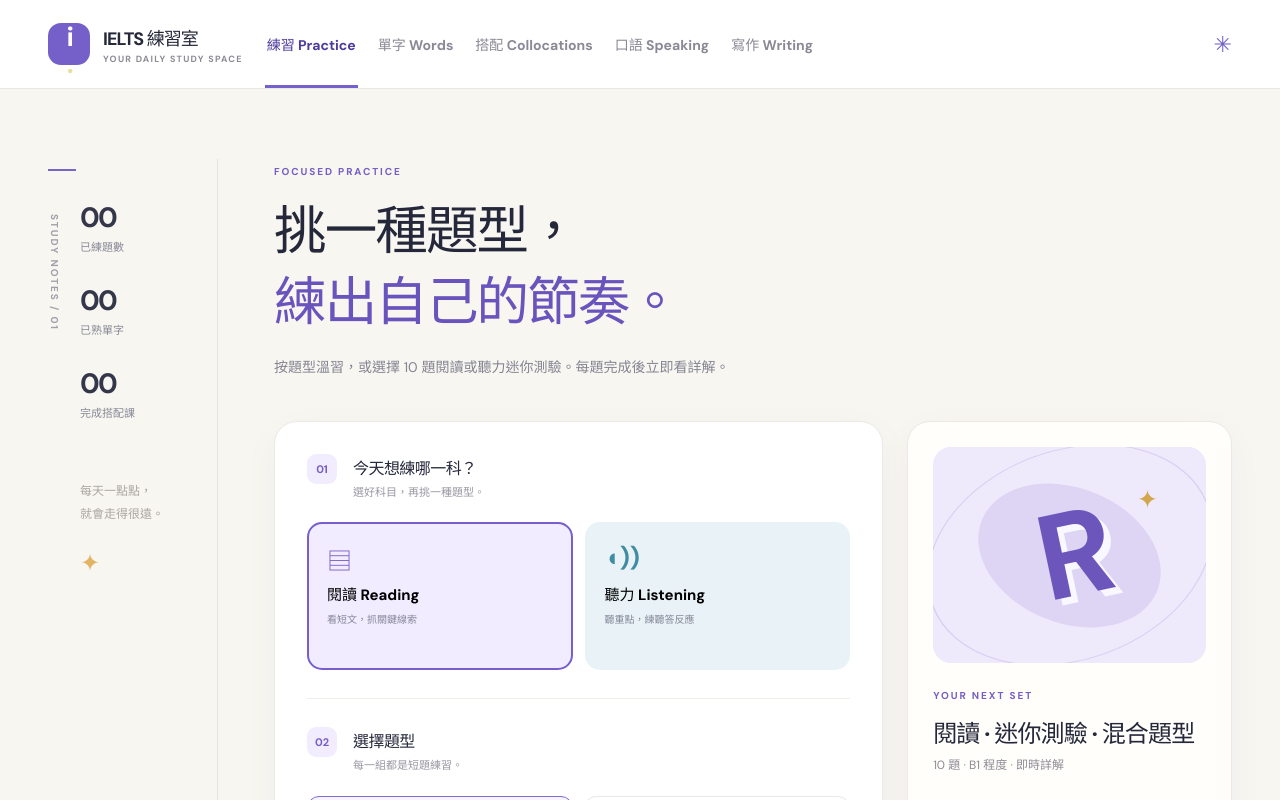
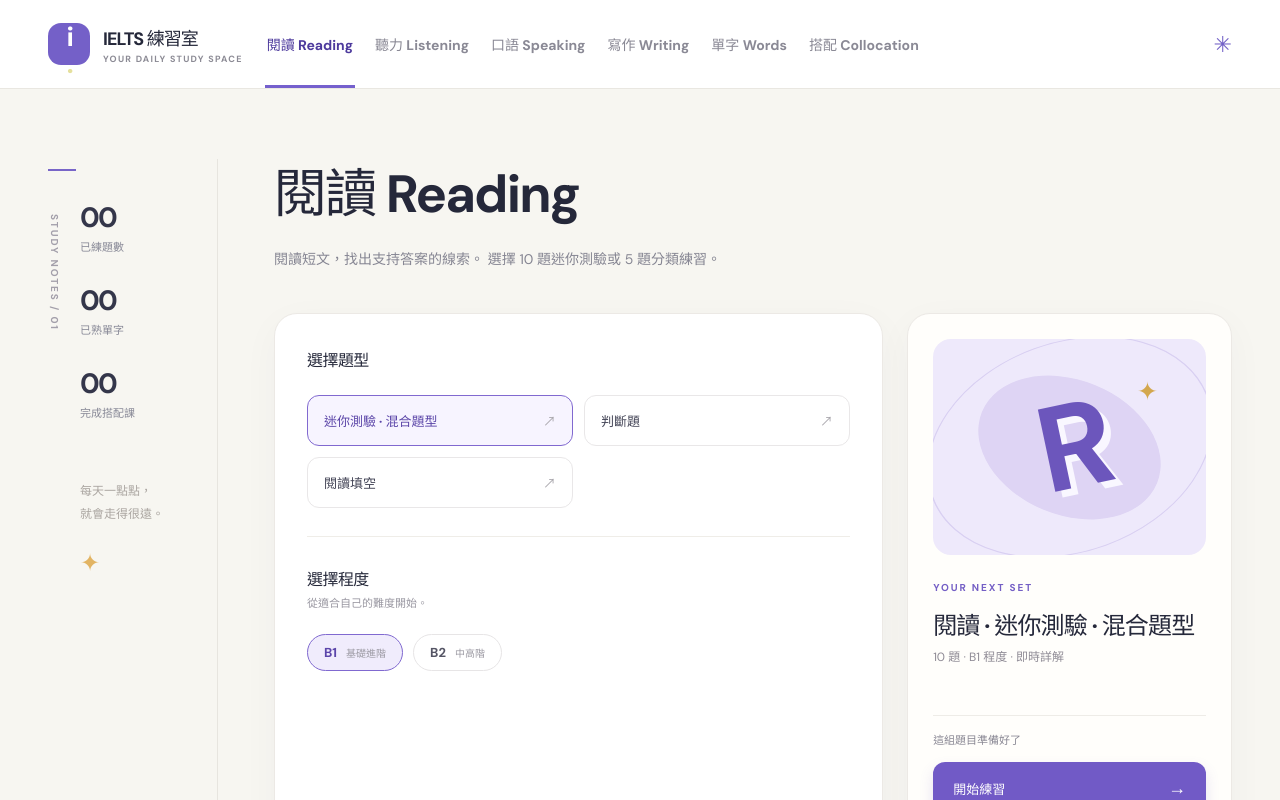
Before and after one commit to anclh/ielts-study-studio, a React (Vite) app: page / in a window 1280 px wide. Shown: the top 800 px of the page. Built offline with nearby package versions, Linux system fonts and the light colour scheme.

Commit message:
Give Reading and Listening dedicated pages

```diff
--- a/src/App.tsx
+++ b/src/App.tsx
@@ -1,4 +1,4 @@
-import { useState } from 'react'
+import { useState, useSyncExternalStore } from 'react'
 import { Practice } from './Practice'
 import { Words } from './Words'
 import { Productive } from './Productive'
@@ -10,10 +10,41 @@ import { words } from './content/words'
 import { loadBrowserProgress, saveBrowserProgress } from './storage'
 import { type Progress } from './model'
 
-type Page = 'practice' | 'words' | 'collocations' | 'speaking' | 'writing'
+const pages = [
+  { id: 'reading', label: '閱讀', english: 'Reading', icon: '▤' },
+  { id: 'listening', label: '聽力', english: 'Listening', icon: '♫' },
+  { id: 'speaking', label: '口語', english: 'Speaking', icon: '◉' },
+  { id: 'writing', label: '寫作', english: 'Writing', icon: '✎' },
+  { id: 'words', label: '單字', english: 'Words', icon: '✳' },
+  { id: 'collocations', label: '搭配', english: 'Collocation', icon: 'Aa' },
+] as const
+
+type Page = typeof pages[number]['id']
+
+function getPage(): Page {
+  return pages.find(({ id }) => window.location.hash === `#/${id}`)?.id ?? 'reading'
+}
+
+function subscribeToPage(onChange: () => void) {
+  window.addEventListener('hashchange', onChange)
+  return () => window.removeEventListener('hashchange', onChange)
+}
+
+function Navigation({ page, mobile = false }: { page: Page; mobile?: boolean }) {
+  return (
+    <nav className={mobile ? 'mobile-nav' : 'desktop-nav'} aria-label={mobile ? '手機導覽' : '主要導覽'}>
+      {pages.map(({ id, label, english, icon }) => (
+        <a key={id} href={`#/${id}`} aria-current={page === id ? 'page' : undefined} className={page === id ? 'nav-active' : ''}>
+          {mobile && <span aria-hidden="true">{icon}</span>}
+          {mobile ? label : `${label} ${english}`}
+        </a>
+      ))}
+    </nav>
+  )
+}
 
 export default function App() {
-  const [page, setPage] = useState<Page>('practice')
+  const page = useSyncExternalStore(subscribeToPage, getPage)
   const [progress, setProgress] = useState<Progress>(() => loadBrowserProgress(window))
   const [collocationProgress, setCollocationProgress] = useState<CollocationProgress>(() => loadBrowserCollocationProgress(window))
   const updateProgress = (next: Progress) => {
@@ -26,12 +57,28 @@ export default function App() {
   }
 
   return <div className="app-shell">
-    <a className="skip-link" href="#main">跳到主要內容</a>
-    <header className="site-header"><div className="header-inner"><button className="brand" onClick={() => setPage('practice')} aria-label="IELTS 練習室，前往練習"><span className="brand-mark">i<span>.</span></span><span className="brand-words"><strong>IELTS 練習室</strong><small>YOUR DAILY STUDY SPACE</small></span></button><nav className="desktop-nav" aria-label="主要導覽"><button className={page === 'practice' ? 'nav-active' : ''} onClick={() => setPage('practice')} aria-current={page === 'practice' ? 'page' : undefined}>練習 Practice</button><button className={page === 'words' ? 'nav-active' : ''} onClick={() => setPage('words')} aria-current={page === 'words' ? 'page' : undefined}>單字 Words</button><button className={page === 'collocations' ? 'nav-active' : ''} onClick={() => setPage('collocations')} aria-current={page === 'collocations' ? 'page' : undefined}>搭配 Collocations</button><button className={page === 'speaking' ? 'nav-active' : ''} onClick={() => setPage('speaking')}>口語 Speaking</button><button className={page === 'writing' ? 'nav-active' : ''} onClick={() => setPage('writing')}>寫作 Writing</button></nav><div className="header-right"><span className="header-label">LEARN AT YOUR PACE</span><span className="header-star" aria-hidden="true">✳</span></div></div></header>
+    <a className="skip-link" href="#main" onClick={event => {
+      const main = document.getElementById('main')
+      if (!main) return
+      event.preventDefault()
+      main.tabIndex = -1
+      main.focus()
+      main.scrollIntoView()
+    }}>跳到主要內容</a>
+    <header className="site-header">
+      <div className="header-inner">
+        <a className="brand" href="#/reading" aria-label="IELTS 練習室，前往閱讀">
+          <span className="brand-mark">i<span>.</span></span>
+          <span className="brand-words"><strong>IELTS 練習室</strong><small>YOUR DAILY STUDY SPACE</small></span>
+        </a>
+        <Navigation page={page} />
+        <div className="header-right"><span className="header-label">LEARN AT YOUR PACE</span><span className="header-star" aria-hidden="true">✳</span></div>
+      </div>
+    </header>
     <div className="page-wrap"><aside className="side-rail" aria-label="學習進度"><div className="rail-line" /><span className="rail-label">STUDY NOTES / 01</span><div className="rail-block"><span className="rail-number">{String(progress.practiceAttempts.length).padStart(2, '0')}</span><span>已練題數</span></div><div className="rail-block"><span className="rail-number">{String(Object.values(progress.wordStreaks).filter(count => count >= 3).length).padStart(2, '0')}</span><span>已熟單字</span></div><div className="rail-block"><span className="rail-number">{String(Object.values(collocationProgress.done).filter(Boolean).length).padStart(2, '0')}</span><span>完成搭配課</span></div><div className="rail-message">每天一點點，<br />就會走得很遠。<span aria-hidden="true">✦</span></div></aside>
-      {page === 'practice' ? <Practice questions={practiceQuestions} progress={progress} onProgressChange={updateProgress} /> : page === 'words' ? <Words words={words} progress={progress} onProgressChange={updateProgress} /> : page === 'collocations' ? <Collocations lessons={collocationLessons} progress={collocationProgress} onProgressChange={updateCollocationProgress} /> : <Productive key={page} mode={page} />}
+      {(page === 'reading' || page === 'listening') ? <Practice key={page} skill={page} questions={practiceQuestions} progress={progress} onProgressChange={updateProgress} /> : page === 'words' ? <Words words={words} progress={progress} onProgressChange={updateProgress} /> : page === 'collocations' ? <Collocations lessons={collocationLessons} progress={collocationProgress} onProgressChange={updateCollocationProgress} /> : <Productive key={page} mode={page} />}
     </div>
     <footer className="site-footer"><span>IELTS 練習室 · 原創示範題</span><span>練習在這裡，進步在每天。</span></footer>
-    <nav className="mobile-nav" aria-label="手機導覽"><button className={page === 'practice' ? 'nav-active' : ''} onClick={() => setPage('practice')} aria-current={page === 'practice' ? 'page' : undefined}><span aria-hidden="true">▤</span>練習</button><button className={page === 'words' ? 'nav-active' : ''} onClick={() => setPage('words')} aria-current={page === 'words' ? 'page' : undefined}><span aria-hidden="true">✳</span>單字</button><button className={page === 'collocations' ? 'nav-active' : ''} onClick={() => setPage('collocations')} aria-current={page === 'collocations' ? 'page' : undefined}><span aria-hidden="true">Aa</span>搭配</button><button className={page === 'speaking' ? 'nav-active' : ''} onClick={() => setPage('speaking')}><span aria-hidden="true">◉</span>口語</button><button className={page === 'writing' ? 'nav-active' : ''} onClick={() => setPage('writing')}><span aria-hidden="true">✎</span>寫作</button></nav>
+    <Navigation page={page} mobile />
   </div>
 }
--- a/src/Practice.tsx
+++ b/src/Practice.tsx
@@ -2,6 +2,7 @@ import { useEffect, useState } from 'react'
 import { answerIsCorrect, completePracticeSet, getPracticeSet, type Level, type PracticeQuestion, type Progress, type QuestionType, type Skill } from './model'
 
 interface Props {
+  skill: Skill
   questions: PracticeQuestion[]
   progress: Progress
   onProgressChange: (progress: Progress) => void
@@ -20,9 +21,8 @@ const types: Record<Skill, QuestionType[]> = {
   listening: ['listening-mini', 'listening-choice', 'listening-gap'],
 }
 
-export function Practice({ questions, progress, onProgressChange }: Props) {
-  const [skill, setSkill] = useState<Skill>('reading')
-  const [type, setType] = useState<QuestionType>(types.reading[0])
+export function Practice({ skill, questions, progress, onProgressChange }: Props) {
+  const [type, setType] = useState<QuestionType>(types[skill][0])
   const [level, setLevel] = useState<Level>('B1')
   const [selectedSet, setSelectedSet] = useState<number | null>(null)
   const [set, setSet] = useState<PracticeQuestion[] | null>(null)
@@ -34,12 +34,6 @@ export function Practice({ questions, progress, onProgressChange }: Props) {
   useEffect(() => () => window.speechSynthesis?.cancel(), [])
   const speechAvailable = typeof window !== 'undefined' && 'speechSynthesis' in window
 
-  const pickSkill = (next: Skill) => {
-    setSkill(next)
-    setType(types[next][0])
-    setLevel('B1')
-    setSelectedSet(null)
-  }
   const pickType = (next: QuestionType) => {
     setType(next)
     setLevel('B1')
@@ -111,16 +105,22 @@ export function Practice({ questions, progress, onProgressChange }: Props) {
         {submitted && <div className={`feedback ${answerIsCorrect(current, answer) ? 'feedback--good' : 'feedback--review'}`} role="status"><strong>{answerIsCorrect(current, answer) ? '答對了！' : `再看看：正確答案是 ${current.answer}`}</strong><p>{current.explanation}</p></div>}
         <div className="question-actions">{submitted ? <button className="primary-button" onClick={next}>{index === setSize - 1 ? '看本次結果' : '下一題'} <span aria-hidden="true">→</span></button> : <button className="primary-button" onClick={submit} disabled={!answer.trim()}>送出答案 <span aria-hidden="true">→</span></button>}</div>
       </section>
-      <p className="fine-print">聽力使用裝置語音朗讀的原創示範題，文字稿可隨時查看。</p>
+      {skill === 'listening' && <p className="fine-print">聽力使用裝置語音朗讀，文字稿可隨時查看。</p>}
     </main>
   }
 
   const available = matching.length
-  return <main className="main-content" id="main"><div className="page-intro"><span className="eyebrow">FOCUSED PRACTICE</span><h1>挑一種題型，<br /><em>練出自己的節奏。</em></h1><p>按題型溫習，或選擇 10 題閱讀或聽力迷你測驗。每題完成後立即看詳解。</p></div>
-    <div className="practice-layout"><section className="panel picker-panel"><div className="section-title"><span className="step-number">01</span><div><h2>今天想練哪一科？</h2><p>選好科目，再挑一種題型。</p></div></div>
-      <div className="skill-grid"><button className={`skill-card skill-card--reading ${skill === 'reading' ? 'skill-card--active' : ''}`} onClick={() => pickSkill('reading')} aria-pressed={skill === 'reading'}><span className="skill-symbol">▤</span><strong>閱讀 Reading</strong><small>看短文，抓關鍵線索</small></button><button className={`skill-card skill-card--listening ${skill === 'listening' ? 'skill-card--active' : ''}`} onClick={() => pickSkill('listening')} aria-pressed={skill === 'listening'}><span className="skill-symbol">◖))</span><strong>聽力 Listening</strong><small>聽重點，練聽答反應</small></button></div>
-      <div className="divider" /><div className="section-title"><span className="step-number">02</span><div><h2>選擇題型</h2><p>每一組都是短題練習。</p></div></div><div className="type-grid">{types[skill].map(item => <button key={item} className={`type-button ${type === item ? 'type-button--active' : ''}`} onClick={() => pickType(item)} aria-pressed={type === item}><span>{typeNames[item]}</span><span aria-hidden="true">↗</span></button>)}</div>
-      <div className="divider" /><div className="section-title"><span className="step-number">03</span><div><h2>選擇程度</h2><p>從適合自己的難度開始。</p></div></div><div className="level-row">{(['B1', 'B2'] as Level[]).map(item => <button key={item} className={`level-chip ${level === item ? 'level-chip--active' : ''}`} onClick={() => { setLevel(item); setSelectedSet(null) }} aria-pressed={level === item}>{item} <small>{item === 'B1' ? '基礎進階' : '中高階'}</small></button>)}</div>
+  const isReading = skill === 'reading'
+  return <main className="main-content" id="main">
+    <div className="page-intro">
+      <h1>{isReading ? '閱讀 Reading' : '聽力 Listening'}</h1>
+      <p>{isReading ? '閱讀短文，找出支持答案的線索。' : '播放語音，練習辨認重點和細節。'} 選擇 10 題迷你測驗或 5 題分類練習。</p>
+    </div>
+    <div className="practice-layout">
+      <section className="panel picker-panel">
+        <div className="section-title"><div><h2>選擇題型</h2></div></div>
+        <div className="type-grid">{types[skill].map(item => <button key={item} className={`type-button ${type === item ? 'type-button--active' : ''}`} onClick={() => pickType(item)} aria-pressed={type === item}><span>{typeNames[item]}</span><span aria-hidden="true">↗</span></button>)}</div>
+      <div className="divider" /><div className="section-title"><div><h2>選擇程度</h2><p>從適合自己的難度開始。</p></div></div><div className="level-row">{(['B1', 'B2'] as Level[]).map(item => <button key={item} className={`level-chip ${level === item ? 'level-chip--active' : ''}`} onClick={() => { setLevel(item); setSelectedSet(null) }} aria-pressed={level === item}>{item} <small>{item === 'B1' ? '基礎進階' : '中高階'}</small></button>)}</div>
     </section><aside className="start-panel"><div className="start-art" aria-hidden="true"><span className="art-orbit art-orbit--one" /><span className="art-orbit art-orbit--two" /><span className="art-letter">{skill === 'reading' ? 'R' : 'L'}</span><span className="art-spark">✦</span></div><span className="eyebrow">YOUR NEXT SET</span><h2>{skill === 'reading' ? '閱讀' : '聽力'} · {typeNames[type]}</h2><p>{setSize} 題 · {level} 程度 · 即時詳解</p>{setCount > 1 && <div className="level-row" aria-label="選擇練習組別">
       {Array.from({ length: setCount }, (_, number) => <button key={number} className={`level-chip ${activeSet === number ? 'level-chip--active' : ''}`} aria-pressed={activeSet === number} onClick={() => setSelectedSet(number)}>第 {number + 1} 組</button>)}
     </div>}<div className="start-spacer" /><div className="available-note">{available >= setSize ? '這組題目準備好了' : '這個程度目前沒有完整題組，請選其他程度。'}</div><button className="primary-button primary-button--wide" onClick={start} disabled={available < setSize}>開始練習 <span aria-hidden="true">→</span></button></aside></div>
```
Also changed, not shown: src/styles.css.
